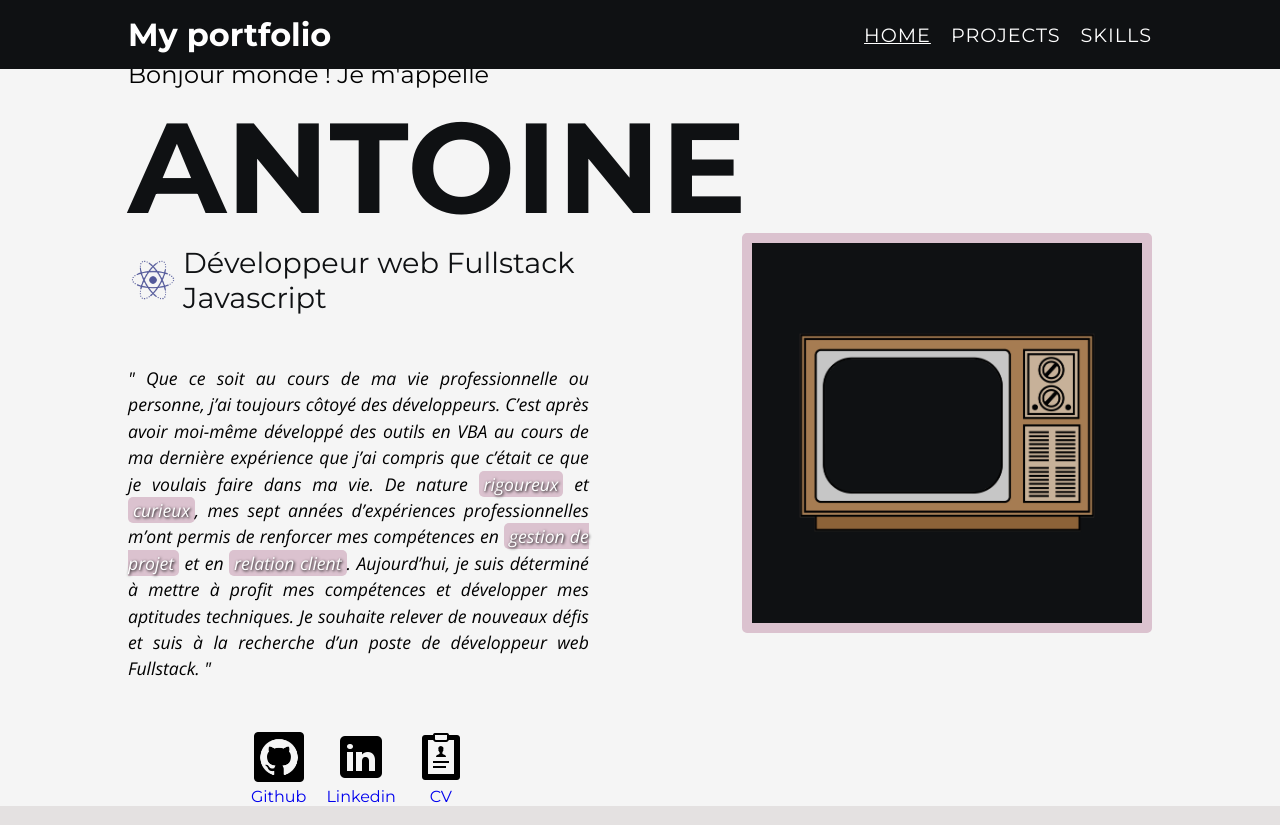
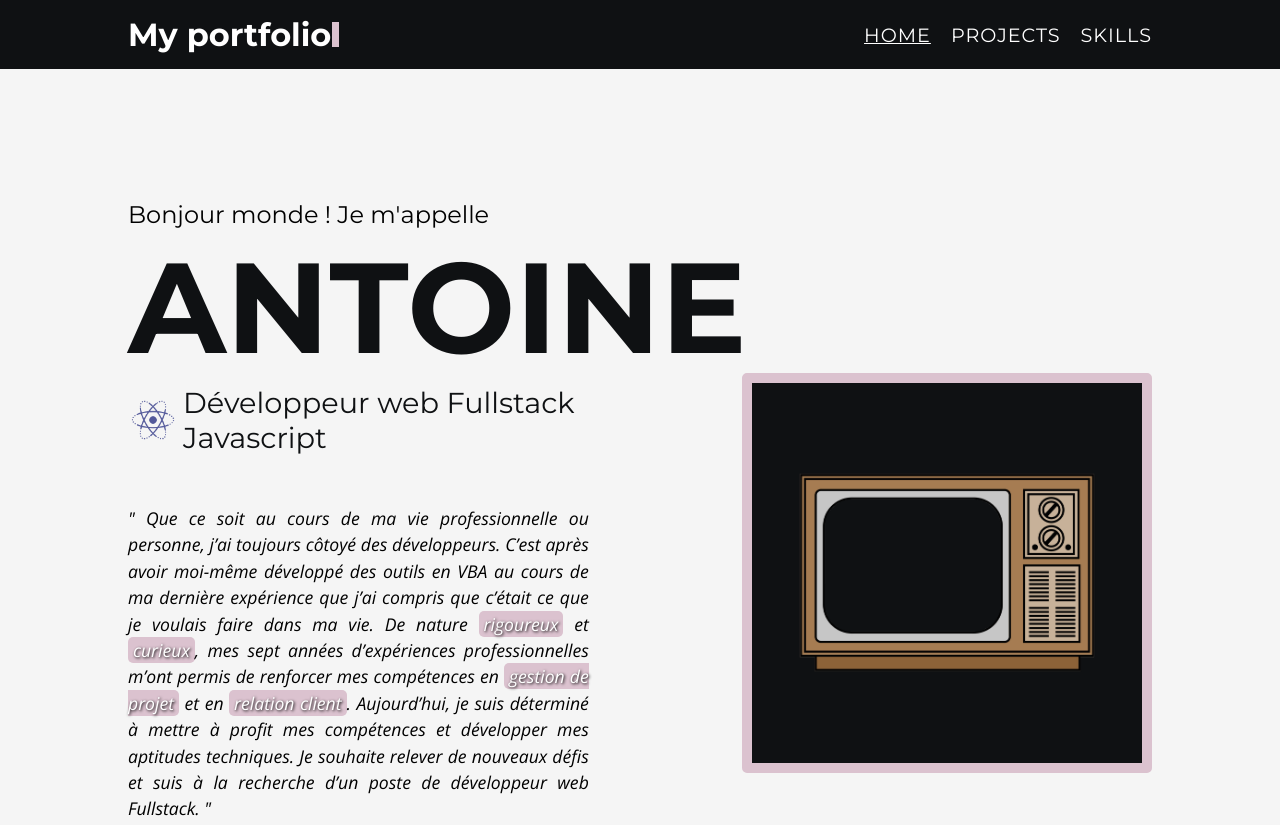
Before and after one commit to AntoineGrb/portfolio, a website: page public/index.html in a window 1280 px wide. Shown: the top 825 px of the page. Drawn offline with nearby package versions, Linux system fonts and the light colour scheme; files that its build step writes are made by us from their sources.

Commit message:
démarrage des animations

```diff
--- a/public/index.html
+++ b/public/index.html
@@ -10,13 +10,16 @@
     <link rel="preconnect" href="https://fonts.googleapis.com">
     <link rel="preconnect" href="https://fonts.gstatic.com" crossorigin>
     <link href="https://fonts.googleapis.com/css2?family=Montserrat:ital,wght@0,300;0,400;0,600;0,700;0,900;1,400&family=Open+Sans:ital,wght@0,400;0,700;1,400&display=swap" rel="stylesheet">
-    <script src="../src/script.js" type="module"> </script>
+    <script src="../src/js/script.js" type="module"> </script>
 </head>
 <body>
     <!------ Header ------->
     <header class="header">
         <div class="header__wrapper">
-            <h1 class="header__title"> My portfolio </h1>
+            <div class="header__title">
+                <h1> My portfolio </h1>
+                <span id='header-cursor' class="cursor"></span>
+            </div>
             <nav class="header__nav--screen">
                 <a class="nav__link nav__link--home active" href="#home"> HOME </a>
                 <a class="nav__link nav__link--projects" href="#projects"> PROJECTS </a>
--- a/src/js/script.js
+++ b/src/js/script.js
@@ -0,0 +1,18 @@
+//Gérer le curseur du header
+const cursor = document.querySelector('#header-cursor');
+let isCursor = true;
+
+function cursorWinking() {
+    if (isCursor) {
+        cursor.style.display = 'none';
+        isCursor = false;
+    }
+    else {
+        cursor.style.display = 'block';
+        isCursor = true;
+    }
+}
+
+let interval = setInterval(cursorWinking , 500);
+
+//Gérer l'écriture du titre du header
--- a/src/sass/sections/header.scss
+++ b/src/sass/sections/header.scss
@@ -11,6 +11,18 @@
         width: 80% ;
         margin: 0 auto;
         padding: 15px 0;
+    }
+
+    &__title {
+        display: flex;
+        align-items: center;
+        gap: 1px;
+
+        .cursor {
+            width:7px;
+            height: 25px;
+            background-color: $color-smooth;
+        }
     }
 }
 
--- a/src/sass/sections/home.scss
+++ b/src/sass/sections/home.scss
@@ -7,7 +7,7 @@
     &__wrapper {
         width: 80%;
         margin: 0 auto;
-        padding-top: 60px;
+        padding: 200px 0 100px;
         display: flex;
         align-items: center;
     }
--- a/src/sass/sections/skills.scss
+++ b/src/sass/sections/skills.scss
@@ -11,6 +11,7 @@
 
     &__title {
         padding-bottom: 40px;
+        color: $color-dark;
     }
 
     &__content {
```
Also changed, not shown: public/css/style.css, 1 other file.
